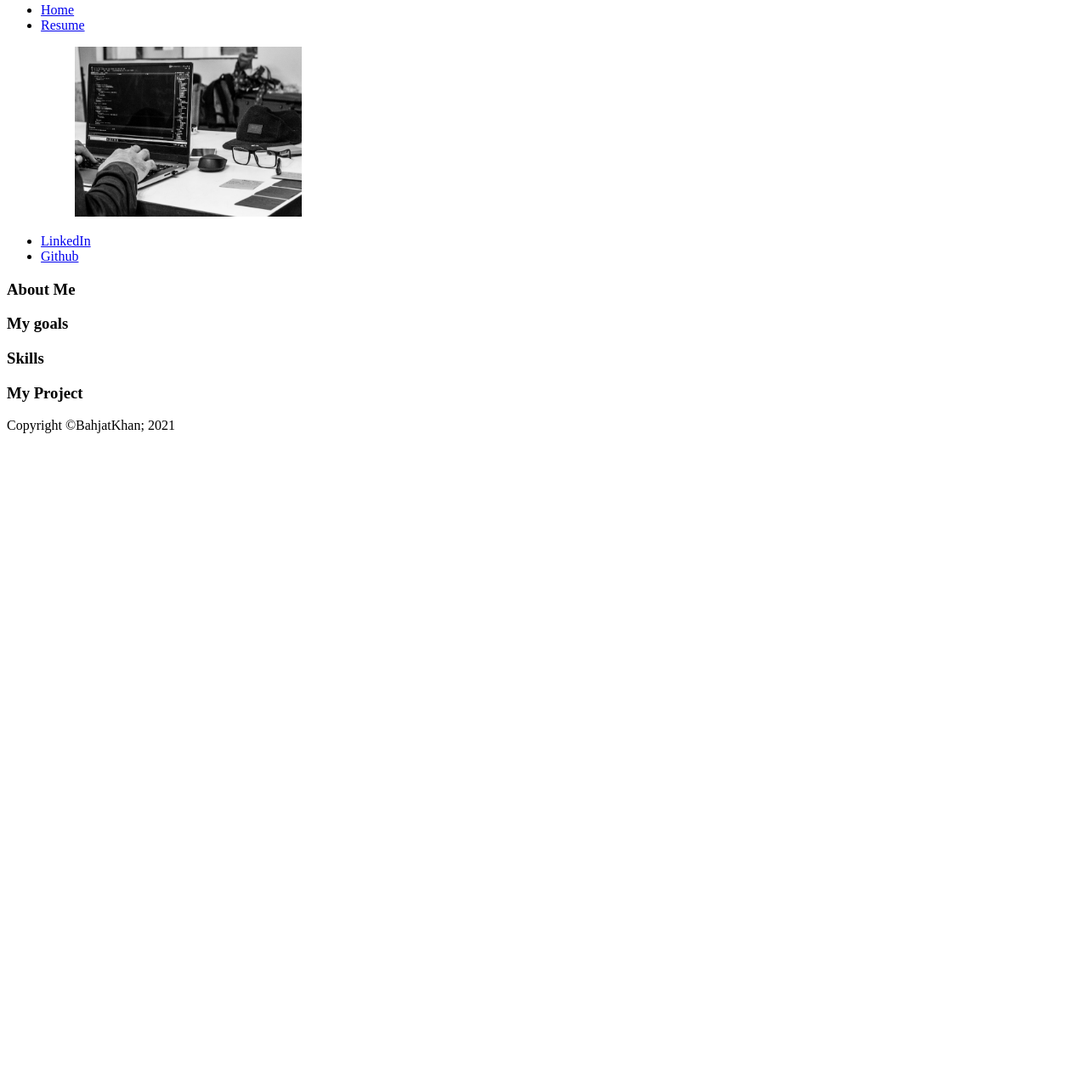
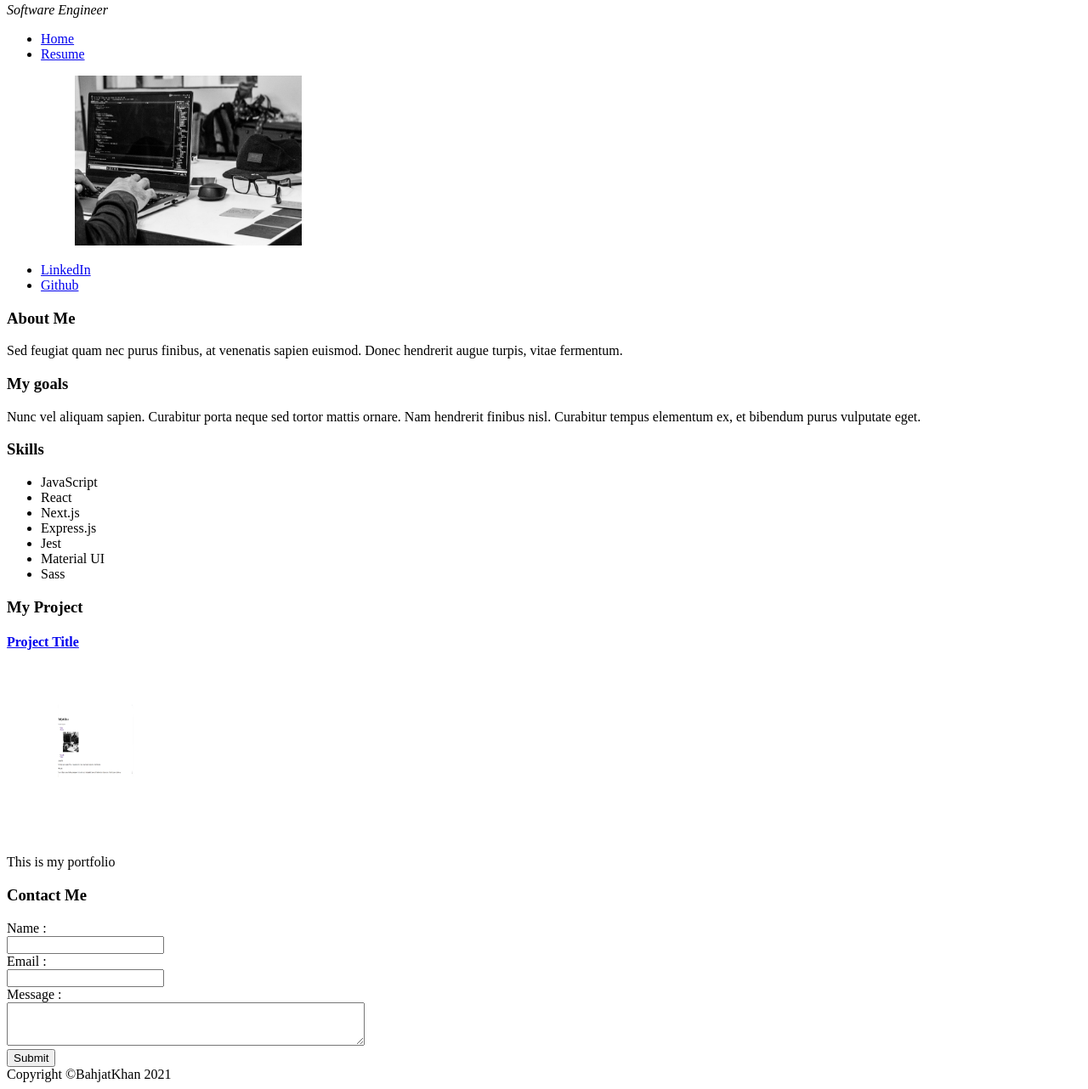
Before and after one commit to BahjatKhan/TKH_Modules, a plain HTML site: page MODULE_3_HTML/Portfolio/index.html in a window 1280 px wide. Shown: the part 77-1359 px from the top of the page at 85% size. Before the commit the page ends 800 px from the top, so only its background shows below. Drawn offline with Linux system fonts and the light colour scheme.

Commit message:
portfolio

```diff
--- a/MODULE_3_HTML/Portfolio/index.html
+++ b/MODULE_3_HTML/Portfolio/index.html
@@ -8,59 +8,108 @@
   </head>
   <!-- Instead of non semantic html I am using semantic html-->
   <body>
-    <header class ="banner">
-      <h1 class= "title"><strong>Bahjat Khan</strong></h1>
-      <nav class="nav">
+    <header class="banner">
+      <h1 class="title"><strong>Bahjat Khan</strong></h1>
+      <p><em>Software Engineer</em></p>
+      <nav class="about-me">
         <ul>
-          <li><a href="index.html">Home</a></li>
-          <li><a href="resume.html">Resume</a></li>
-         <figure>
-             <img src="images/1_JMsN-rnyB1H2q14RbQsVBw.jpeg"
-              alt= "Portfolio Image"
-              height="200"
-              width="266.5"/>
-          </figure>
-
-          <li><a href="https://www.linkedin.com/" target="_blank">LinkedIn</a></li>
-          <li><a href="https://github.com/BahjatKhan" target="_blank">Github</a></li>
+          <section class="profile">
+            <li><a href="index.html">Home</a></li>
+            <li><a href="resume.html">Resume</a></li>
+            <figure class="profile-pic">
+              <img
+                src="images/1_JMsN-rnyB1H2q14RbQsVBw.jpeg"
+                alt="Portfolio Image"
+                height="200"
+                width="266.5"
+              />
+            </figure>
+            <section class="social-media">
+              <i class="fab fa-github"></i>
+              <li>
+                <a href="https://www.linkedin.com/" target="_blank">LinkedIn</a>
+              </li>
+              <li>
+                <a href="https://github.com/BahjatKhan" target="_blank"
+                  >Github</a
+                >
+              </li>
+            </section>
+          </section>
         </ul>
       </nav>
-
     </header>
 
-    <main>
-
-      <article>
+    <main class="career">
+      <article class="about-me">
         <header>
           <h3>About Me</h3>
         </header>
+        <p>
+          Sed feugiat quam nec purus finibus, at venenatis sapien euismod. Donec
+          hendrerit augue turpis, vitae fermentum.
+        </p>
       </article>
 
-      <article>
+      <article class="goals">
         <header>
           <h3>My goals</h3>
         </header>
+        <p>
+          Nunc vel aliquam sapien. Curabitur porta neque sed tortor mattis
+          ornare. Nam hendrerit finibus nisl. Curabitur tempus elementum ex, et
+          bibendum purus vulputate eget.
+        </p>
       </article>
 
-      <article>
+      <article class="skills">
         <header>
-          <h3>
-            Skills
-          </h3>
+          <h3>Skills</h3>
         </header>
+        <ul>
+          <li>JavaScript</li>
+          <li>React</li>
+          <li>Next.js</li>
+          <li>Express.js</li>
+          <li>Jest</li>
+          <li>Material UI</li>
+          <li>Sass</li>
+        </ul>
       </article>
 
-      <article>
+      <article class="projects">
         <header>
-          <h3>
-            My Project
-          </h3>
+          <h3>My Project</h3>
         </header>
-
+        <section class="project">
+          <a href="index.html"><h4>Project Title</h4></a>
+          <figure>
+            <img
+              src="images/screenshot.png"
+              alt="screenshot-portfolio"
+              height="200"
+              width="200"
+            />
+          </figure>
+          <figcaption>This is my portfolio</figcaption>
+        </section>
       </article>
-
+      <article class="contact-form">
+        <header>
+          <h3>Contact Me</h3>
+        </header>
+        <form class="contact">
+          <label for="name">Name :</label><br />
+          <input type="text" name="name" /> <br />
+          <label for="email">Email :</label><br />
+          <input type="text" name="email" /> <br />
+          <label for="message">Message :</label><br />
+          <textarea rows="3" cols="50" name="message"></textarea> <br />
+          <input type="submit" name="Contact" /> <br />
+        </form>
+      </article>
     </main>
 
-    <footer>Copyright &copyBahjatKhan; 2021</footer>
+    <footer class="footer">Copyright &copyBahjatKhan 2021</footer>
   </body>
 </html>
```
Also changed, not shown: MODULE_3_HTML/Portfolio/resume.html (+21 -10 lines), MODULE_3_HTML/Portfolio/images/screenshot.png (added).
